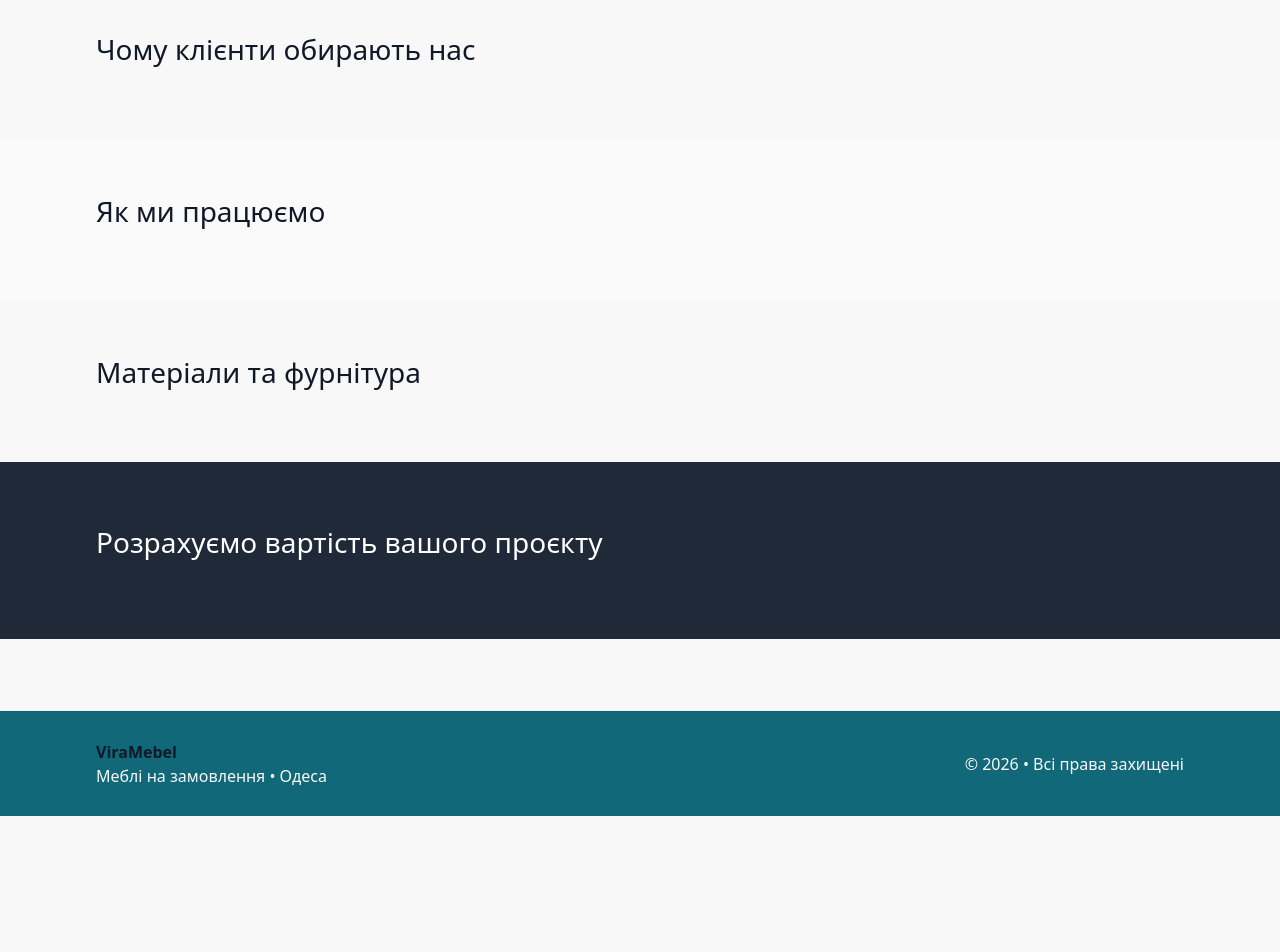
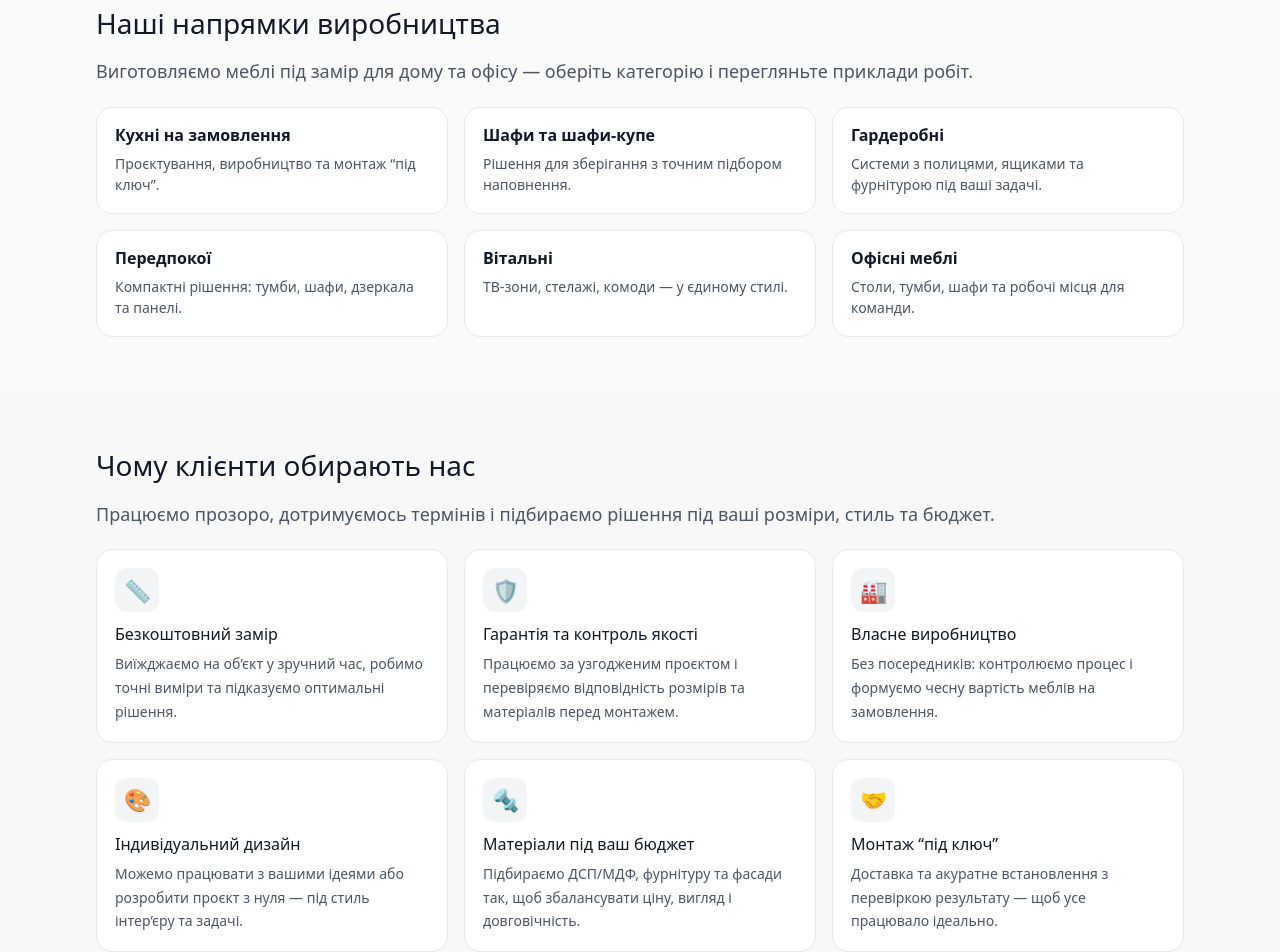
Before and after one commit to karynaokuneva/viramebel, a Next.js app: page / in a window 1280 px wide. Shown: the part 1640-2592 px from the top of the page. Before the commit the page ends 2456 px from the top, so only its background shows below. Built offline with nearby package versions, Linux system fonts and the light colour scheme.

Commit message:
feat(home): build structured homepage with SEO and category grid

```diff
--- a/app/page.module.css
+++ b/app/page.module.css
@@ -156,6 +156,111 @@
   margin: 0 0 16px;
 }
 
+.lead {
+  font-size: 18px;
+  line-height: 1.6;
+  margin-bottom: 16px;
+}
+
+.textBlock {
+  max-width: 100%;
+}
+
+.textBlock p {
+  max-width: 100%;
+  line-height: 1.7;
+  color: #4b5563;
+}
+
+.categoryGrid {
+  display: grid;
+  grid-template-columns: repeat(3, minmax(0, 1fr));
+  gap: 16px;
+  margin-top: 20px;
+}
+
+.categoryCard {
+  display: block;
+  padding: 18px 18px;
+  border-radius: 16px;
+  background: #fff;
+  border: 1px solid #e5e7eb;
+  text-decoration: none;
+  transition:
+    transform 0.15s ease,
+    box-shadow 0.15s ease,
+    border-color 0.15s ease;
+}
+
+.categoryCard:hover {
+  transform: translateY(-2px);
+  box-shadow: 0 12px 28px rgba(0, 0, 0, 0.08);
+  border-color: #d1d5db;
+}
+
+.cardTitle {
+  display: block;
+  font-weight: 700;
+  font-size: 16px;
+  line-height: 1.2;
+  color: #111827;
+  margin-bottom: 8px;
+}
+
+.cardText {
+  display: block;
+  font-size: 14px;
+  line-height: 1.5;
+  color: #4b5563;
+}
+.benefitsGrid {
+  display: grid;
+  grid-template-columns: repeat(3, minmax(0, 1fr));
+  gap: 16px;
+  margin-top: 20px;
+}
+
+.benefitCard {
+  background: #fff;
+  border: 1px solid #e5e7eb;
+  border-radius: 16px;
+  padding: 18px;
+}
+
+.benefitIcon {
+  font-size: 22px;
+  width: 44px;
+  height: 44px;
+  display: grid;
+  place-items: center;
+  border-radius: 12px;
+  background: #f3f4f6;
+  margin-bottom: 12px;
+}
+
+.h3 {
+  margin: 0 0 8px;
+  font-size: 16px;
+  line-height: 1.25;
+  color: #111827;
+}
+
+.p {
+  margin: 0;
+  font-size: 14px;
+  line-height: 1.6;
+  color: #4b5563;
+}
+
+@media (max-width: 560px) {
+  .categoryGrid {
+    grid-template-columns: 1fr;
+  }
+  .benefitsGrid {
+    grid-template-columns: 1fr;
+  }
+}
+
 @media (max-width: 900px) {
   .heroGrid {
     grid-template-columns: 1fr;
@@ -166,4 +271,10 @@
   .stats {
     grid-template-columns: 1fr;
   }
+  .categoryGrid {
+    grid-template-columns: repeat(2, minmax(0, 1fr));
+  }
+  .benefitsGrid {
+    grid-template-columns: repeat(2, minmax(0, 1fr));
+  }
 }
--- a/app/page.tsx
+++ b/app/page.tsx
@@ -70,24 +70,149 @@ export default function HomePage() {
       </section>
       <section className={styles.section}>
         <div className="container">
-          <h2 className={styles.h2}>
-            Виготовлення меблів під замовлення з повним контролем якості
-          </h2>
-          {/* TODO: текст */}
+          <div className={styles.textBlock}>
+            <h2 className={styles.h2}>
+              Виготовлення меблів під замовлення з повним контролем якості
+            </h2>
+
+            <p className={styles.lead}>
+              Компанія «ViraMebel» спеціалізується на виготовленні меблів на
+              замовлення в Одесі для квартир, приватних будинків та офісів.
+              Кожен проєкт розробляється індивідуально з урахуванням планування
+              приміщення та побажань клієнта.
+            </p>
+
+            <p>
+              Ми виконуємо повний цикл робіт: безкоштовний замір, створення
+              дизайн-проєкту, виробництво, доставку та професійний монтаж. Такий
+              підхід дозволяє гарантувати точність, довговічність та
+              відповідність результату вашим очікуванням.
+            </p>
+          </div>
         </div>
       </section>
 
       <section className={styles.sectionAlt}>
         <div className="container">
-          <h2 className={styles.h2}>Наші напрямки виробництва</h2>
-          {/* TODO: категорії */}
+          <div className={styles.textBlock}>
+            <h2 className={styles.h2}>Наші напрямки виробництва</h2>
+            <p className={styles.lead}>
+              Виготовляємо меблі під замір для дому та офісу — оберіть категорію
+              і перегляньте приклади робіт.
+            </p>
+
+            <div className={styles.categoryGrid}>
+              <Link className={styles.categoryCard} href="/katalog/kukhni">
+                <span className={styles.cardTitle}>Кухні на замовлення</span>
+                <span className={styles.cardText}>
+                  Проєктування, виробництво та монтаж “під ключ”.
+                </span>
+              </Link>
+
+              <Link className={styles.categoryCard} href="/katalog/shafy-kupe">
+                <span className={styles.cardTitle}>Шафи та шафи-купе</span>
+                <span className={styles.cardText}>
+                  Рішення для зберігання з точним підбором наповнення.
+                </span>
+              </Link>
+
+              <Link className={styles.categoryCard} href="/katalog/garderobni">
+                <span className={styles.cardTitle}>Гардеробні</span>
+                <span className={styles.cardText}>
+                  Системи з полицями, ящиками та фурнітурою під ваші задачі.
+                </span>
+              </Link>
+
+              <Link className={styles.categoryCard} href="/katalog/pryhozhі">
+                <span className={styles.cardTitle}>Передпокої</span>
+                <span className={styles.cardText}>
+                  Компактні рішення: тумби, шафи, дзеркала та панелі.
+                </span>
+              </Link>
+
+              <Link className={styles.categoryCard} href="/katalog/vitalni">
+                <span className={styles.cardTitle}>Вітальні</span>
+                <span className={styles.cardText}>
+                  ТВ-зони, стелажі, комоди — у єдиному стилі.
+                </span>
+              </Link>
+
+              <Link className={styles.categoryCard} href="/katalog/ofis">
+                <span className={styles.cardTitle}>Офісні меблі</span>
+                <span className={styles.cardText}>
+                  Столи, тумби, шафи та робочі місця для команди.
+                </span>
+              </Link>
+            </div>
+          </div>
         </div>
       </section>
 
       <section className={styles.section}>
         <div className="container">
-          <h2 className={styles.h2}>Чому клієнти обирають нас</h2>
-          {/* TODO: переваги */}
+          <div className={styles.textBlock}>
+            <h2 className={styles.h2}>Чому клієнти обирають нас</h2>
+            <p className={styles.lead}>
+              Працюємо прозоро, дотримуємось термінів і підбираємо рішення під
+              ваші розміри, стиль та бюджет.
+            </p>
+
+            <div className={styles.benefitsGrid}>
+              <div className={styles.benefitCard}>
+                <div className={styles.benefitIcon}>📏</div>
+                <h3 className={styles.h3}>Безкоштовний замір</h3>
+                <p className={styles.p}>
+                  Виїжджаємо на об’єкт у зручний час, робимо точні виміри та
+                  підказуємо оптимальні рішення.
+                </p>
+              </div>
+
+              <div className={styles.benefitCard}>
+                <div className={styles.benefitIcon}>🛡️</div>
+                <h3 className={styles.h3}>Гарантія та контроль якості</h3>
+                <p className={styles.p}>
+                  Працюємо за узгодженим проєктом і перевіряємо відповідність
+                  розмірів та матеріалів перед монтажем.
+                </p>
+              </div>
+
+              <div className={styles.benefitCard}>
+                <div className={styles.benefitIcon}>🏭</div>
+                <h3 className={styles.h3}>Власне виробництво</h3>
+                <p className={styles.p}>
+                  Без посередників: контролюємо процес і формуємо чесну вартість
+                  меблів на замовлення.
+                </p>
+              </div>
+
+              <div className={styles.benefitCard}>
+                <div className={styles.benefitIcon}>🎨</div>
+                <h3 className={styles.h3}>Індивідуальний дизайн</h3>
+                <p className={styles.p}>
+                  Можемо працювати з вашими ідеями або розробити проєкт з нуля —
+                  під стиль інтер’єру та задачі.
+                </p>
+              </div>
+
+              <div className={styles.benefitCard}>
+                <div className={styles.benefitIcon}>🔩</div>
+                <h3 className={styles.h3}>Матеріали під ваш бюджет</h3>
+                <p className={styles.p}>
+                  Підбираємо ДСП/МДФ, фурнітуру та фасади так, щоб збалансувати
+                  ціну, вигляд і довговічність.
+                </p>
+              </div>
+
+              <div className={styles.benefitCard}>
+                <div className={styles.benefitIcon}>🤝</div>
+                <h3 className={styles.h3}>Монтаж “під ключ”</h3>
+                <p className={styles.p}>
+                  Доставка та акуратне встановлення з перевіркою результату —
+                  щоб усе працювало ідеально.
+                </p>
+              </div>
+            </div>
+          </div>
         </div>
       </section>
 
```
